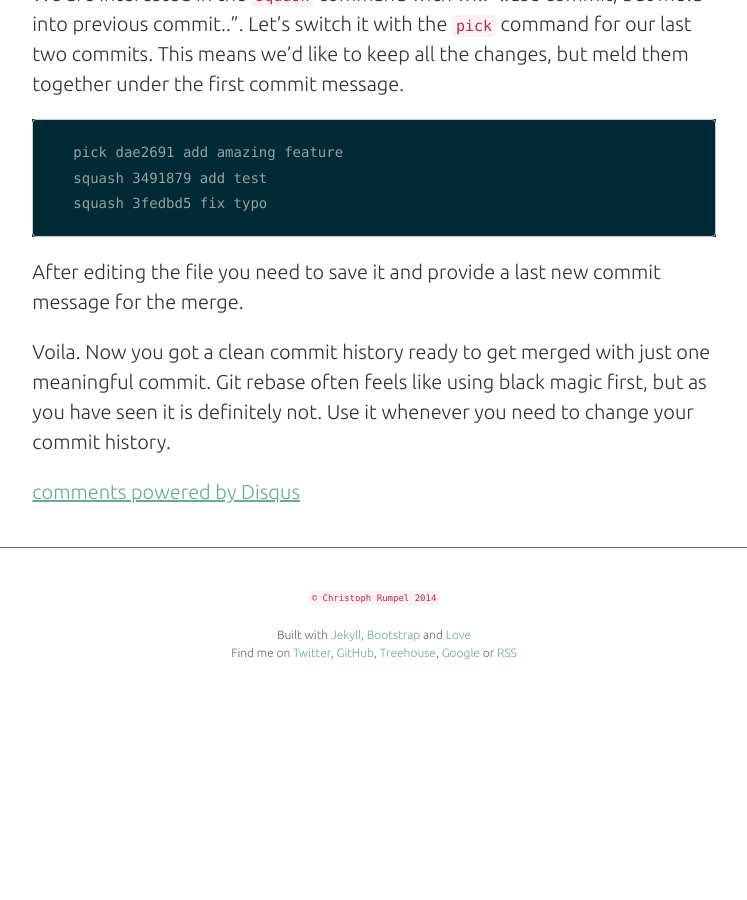
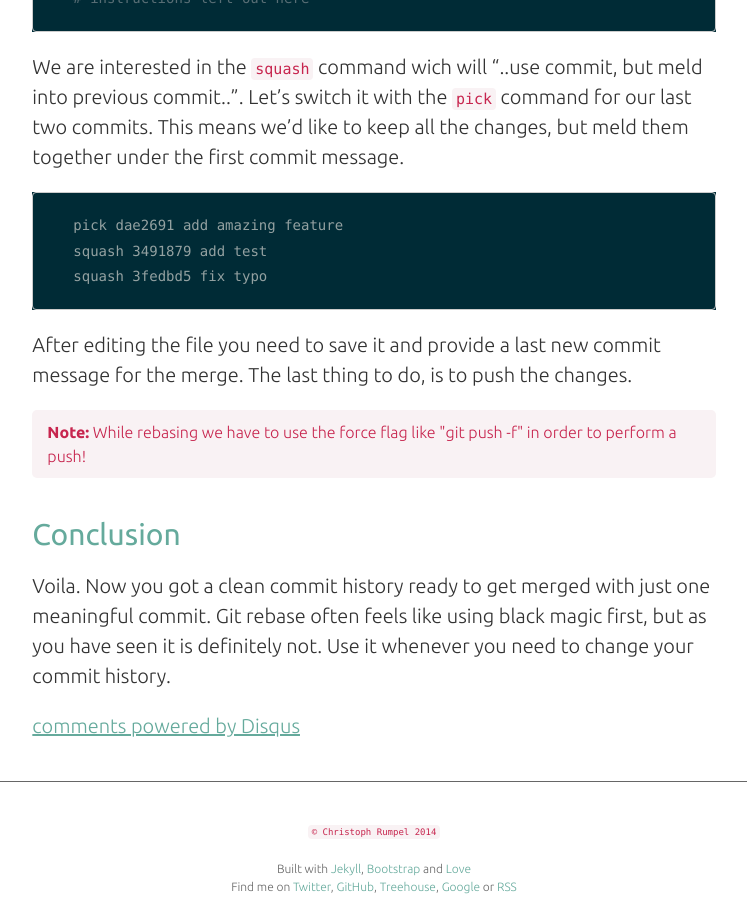
Before and after one commit to christophrumpel/christophrumpel.github.io, a Jekyll site: the page built from _posts/2015-05-06-clean-up-your-commits-for-a-pull-request.md, in a window 1280 px wide and 900 px high, scrolled down 1858 px. Shown: the whole window, without its empty margins (266-1013 px from the left). Built offline with Jekyll 4.4.1, drawn with Linux system fonts in a browser that asks for light colours; Markdown is read by kramdown in place of the engine named in the settings; comment, search, counter and statistics services are not loaded; before the commit the page ends 2580 px from its top, so only the background shows below that; some of the changed text lies outside the part shown.

Commit message:
add push force not and headlines

```diff
--- a/_posts/2015-05-06-clean-up-your-commits-for-a-pull-request.md
+++ b/_posts/2015-05-06-clean-up-your-commits-for-a-pull-request.md
@@ -36,6 +36,8 @@ So let's say you have made this pull request with a super amazing feature for
  but there is a `git rebase -i` too. (interactive) Typically interactive
  rebasing is used for cleaning up your git history and this is exactly what
  we want to do.
+
+##See interactive rebasing in production
 
  Finally here is some code. We checkout the branch from our pull request
  and start the interactive rebase session with the
@@ -77,7 +79,12 @@ squash 3fedbd5 fix typo
 {% endhighlight startinline %}
 
 After editing the file you need to save it and provide a last new commit
-message for the merge.
+message for the merge. The last thing to do, is to push the changes.
+
+  <div class="note"><strong>Note:</strong> While rebasing we have to use the
+  force flag like "git push -f" in order to perform a push!</div>
+
+##Conclusion
 
 Voila. Now you got a clean commit history ready to get
 merged with just one meaningful commit. Git rebase often feels like using black
```
